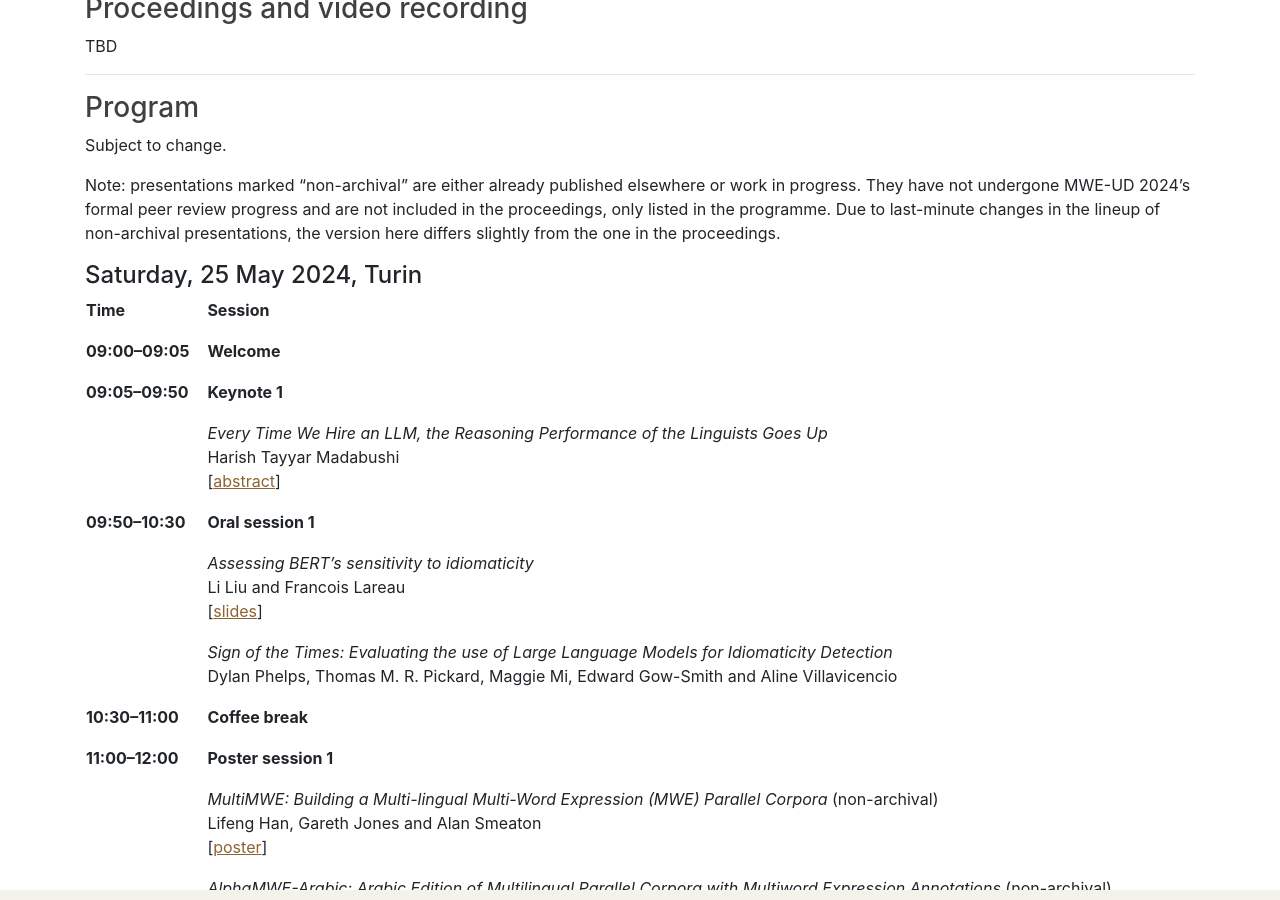
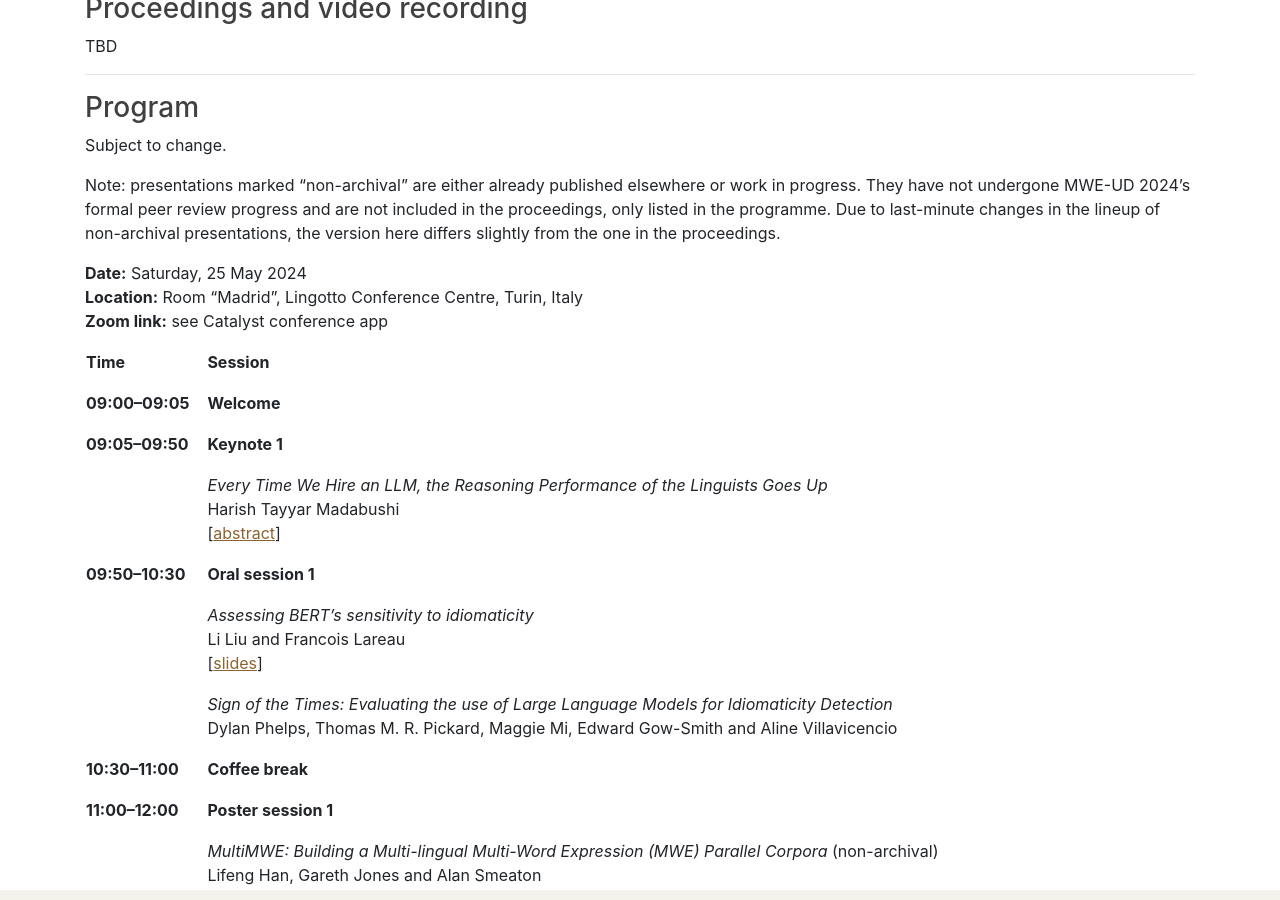
Before and after one commit to multiword/multiword.github.io, a Jekyll site: the page built from mweud2024/index.md, in a window 1280 px wide and 900 px high, scrolled down 1187 px. Built offline with Jekyll 4.4.1, drawn with Linux system fonts in a browser that asks for light colours; comment, search, counter and statistics services are not loaded.

Commit message:
Added location details to program

```diff
--- a/mweud2024/index.md
+++ b/mweud2024/index.md
@@ -79,7 +79,9 @@ the programme. Due to last-minute changes in the lineup of non-archival
 presentations, the version here differs slightly from the one in the
 proceedings.
 
-#### Saturday, 25 May 2024, Turin
+**Date:** Saturday, 25 May 2024<br>
+**Location:** Room “Madrid”, Lingotto Conference Centre, Turin, Italy<br>
+**Zoom link:** see Catalyst conference app
 
 <table class="program">
     <tr>
```
